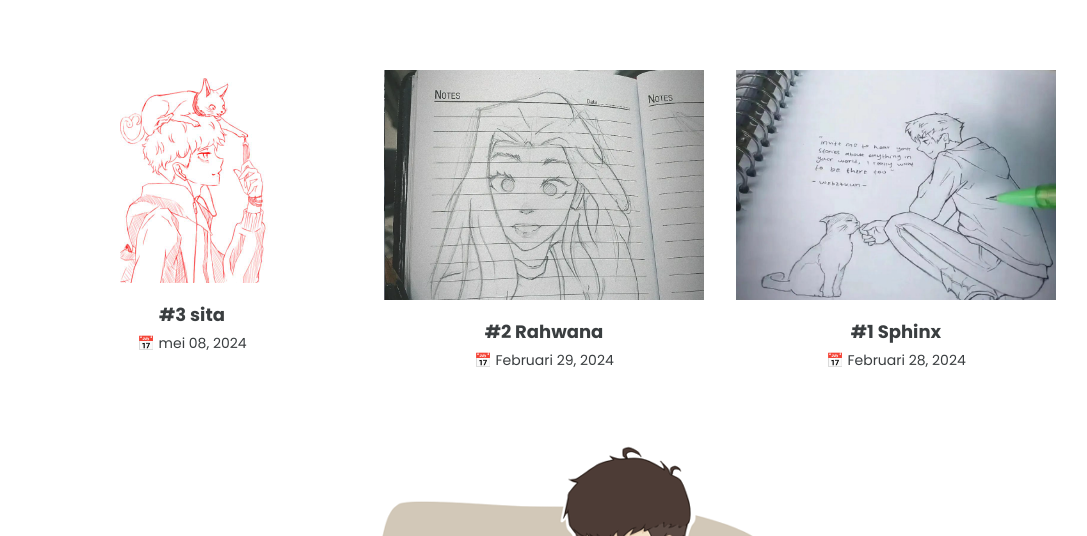
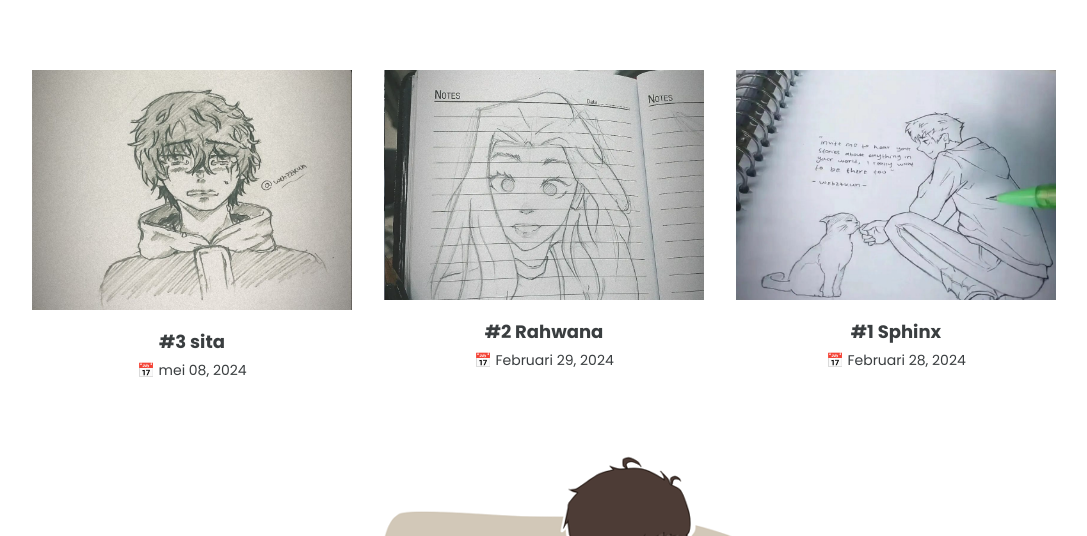
Before and after one commit to tsukiram/tsukiram.github.io, a plain HTML site: page Blog.html in a window 1280 px wide. Shown: the part 188-724 px from the top of the page, without its empty margins (96-1183 px from the left). Drawn offline with nearby package versions, Linux system fonts and the light colour scheme.

Commit message:
Update Blog.html

```diff
--- a/Blog.html
+++ b/Blog.html
@@ -40,7 +40,7 @@
 
                 <div class="work__container bd-grid">
                     <a href="blog/sita.html" class="work__img">
-                        <img src="blog/thumbnail/rembulan.jpg" alt="">
+                        <img src="blog/thumbnail/sita.png" alt="">
                         <h3 class="blog__title">#3 sita</h3>
                         <p class="blog__date">📅 mei 08, 2024</p>
                     </a>
```
